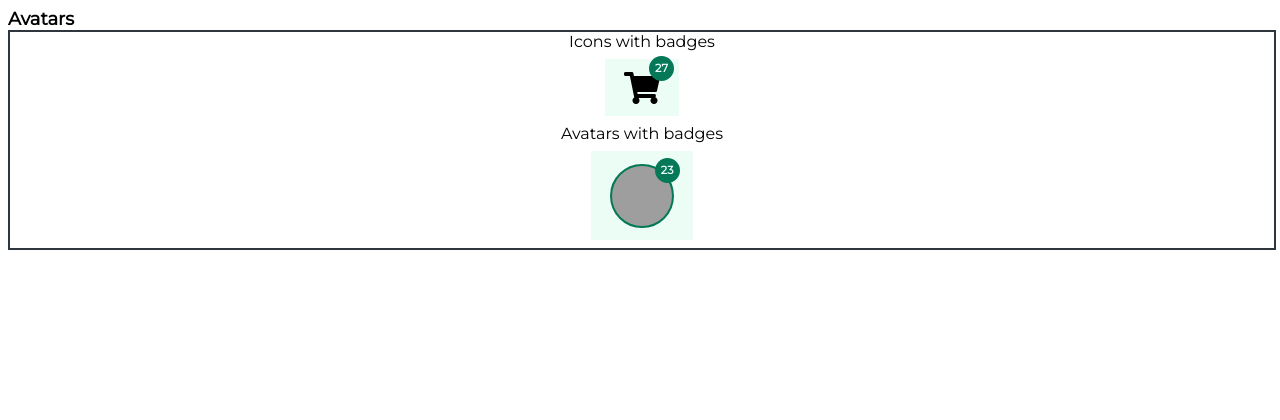
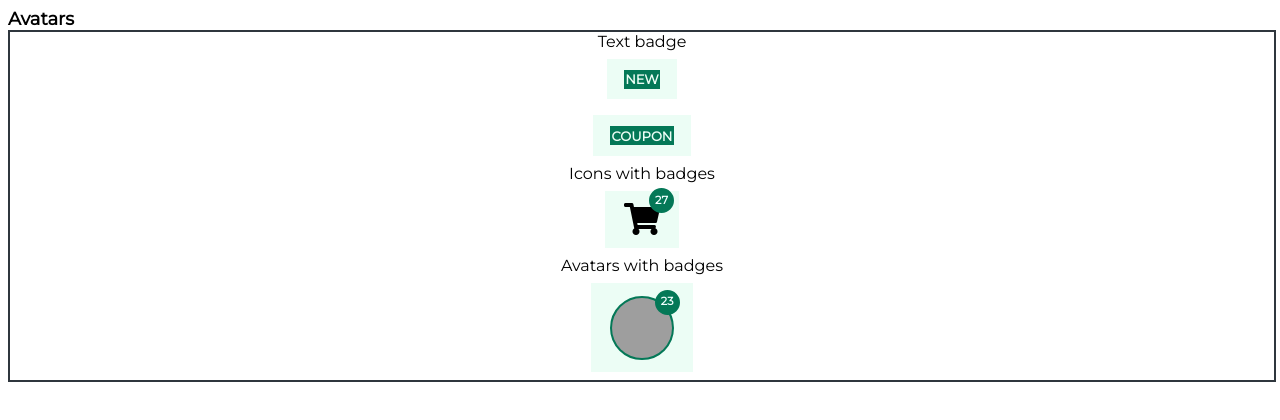
Before and after one commit to Manasa1013/component-library, a plain HTML site: page badge/badge.html in a window 1280 px wide. Drawn offline with Linux system fonts and the light colour scheme; grey boxes are pictures that could not be loaded.

Commit message:
feat: add 'text on badge'

```diff
--- a/badge/badge.css
+++ b/badge/badge.css
@@ -28,6 +28,14 @@ html,body{
     background-color: var(--primary-white);
     margin: 0.5rem;
     /* border: 2px solid black; */
+}
+.badge__text{
+    background-color: var(--yours-green);
+    color: var(--primary-white);
+    font-weight: bold;
+    font-size: small;
+    padding: 0.1rem ;
+
 }
 .badge__avatar{
     box-sizing: border-box;
--- a/badge/badge.html
+++ b/badge/badge.html
@@ -13,6 +13,17 @@
     <div class="container">
         Avatars
         <div class="flex-container">
+            Text badge
+            <div class="badge">
+                <div class="badge__text">
+                    NEW
+                 </div>
+            </div>
+            <div class="badge">
+                <div class="badge__text">
+                     COUPON
+                 </div>
+            </div>
             Icons with badges
              <div class="badge">
 
```
